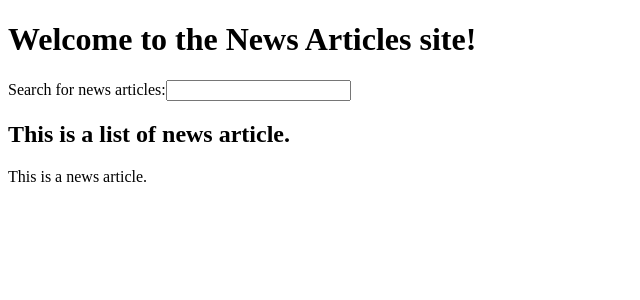
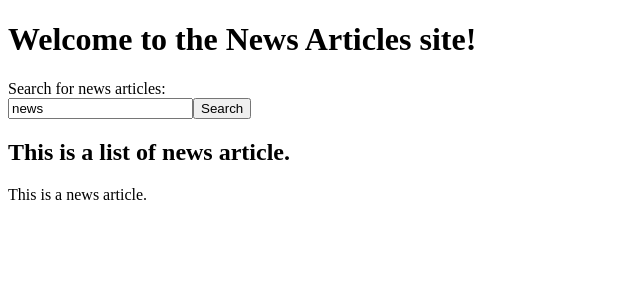
Before and after one commit to franco-ortega/lab-react-ct02-news-search, a React app: page / in a window 1280 px wide. Shown: the top 300 px of the page, without its empty margins (0-640 px from the left). Built offline with nearby package versions, Linux system fonts and the light colour scheme.

Commit message:
add functionality to search bar

```diff
--- a/src/components/news/NewsSearch.jsx
+++ b/src/components/news/NewsSearch.jsx
@@ -1,11 +1,35 @@
 import React, { Component } from 'react';
+import { getNewsArticles } from '../../services/newsApi';
 
 export default class NewsSearch extends Component {
+  state = {
+    searchTerm: 'news',
+    newsArticles: []
+  }
+
+  handleChange = ({ target }) => {
+    this.setState({ searchTerm: target.value });
+  }
+
+  handleSearchTermSubmit = (event) => {
+    event.preventDefault();
+    const { searchTerm } = this.state;
+    getNewsArticles(searchTerm)
+      .then(newsArticles => this.setState({ newsArticles }));
+  }
+
   render() {
     return (
       <>
         Search for news articles:
-        <input />
+        <form onSubmit={this.handleSearchTermSubmit}>
+          <input
+            onChange={this.handleChange}
+            type="text"
+            placeholder="search the news"
+            value={this.state.searchTerm} />
+          <button>Search</button>
+        </form>
       </>
     );
   }
--- a/src/services/newsApi.js
+++ b/src/services/newsApi.js
@@ -1,6 +1,7 @@
-export const getNewsArticles = () => {
+export const getNewsArticles = async(searchTerm) => {
+
   // eslint-disable-next-line max-len
-  return fetch(`https://newsapi.org/v2/everything?q=${searchIput}&apiKey=${process.env.API_KEY}`)
+  return await fetch(`https://newsapi.org/v2/everything?q=${searchTerm}&apiKey=${process.env.API_KEY}`)
     .then(res => res.json())
-    .then(json => json.artciles);
+    .then(json => json.articles);
 };
```
